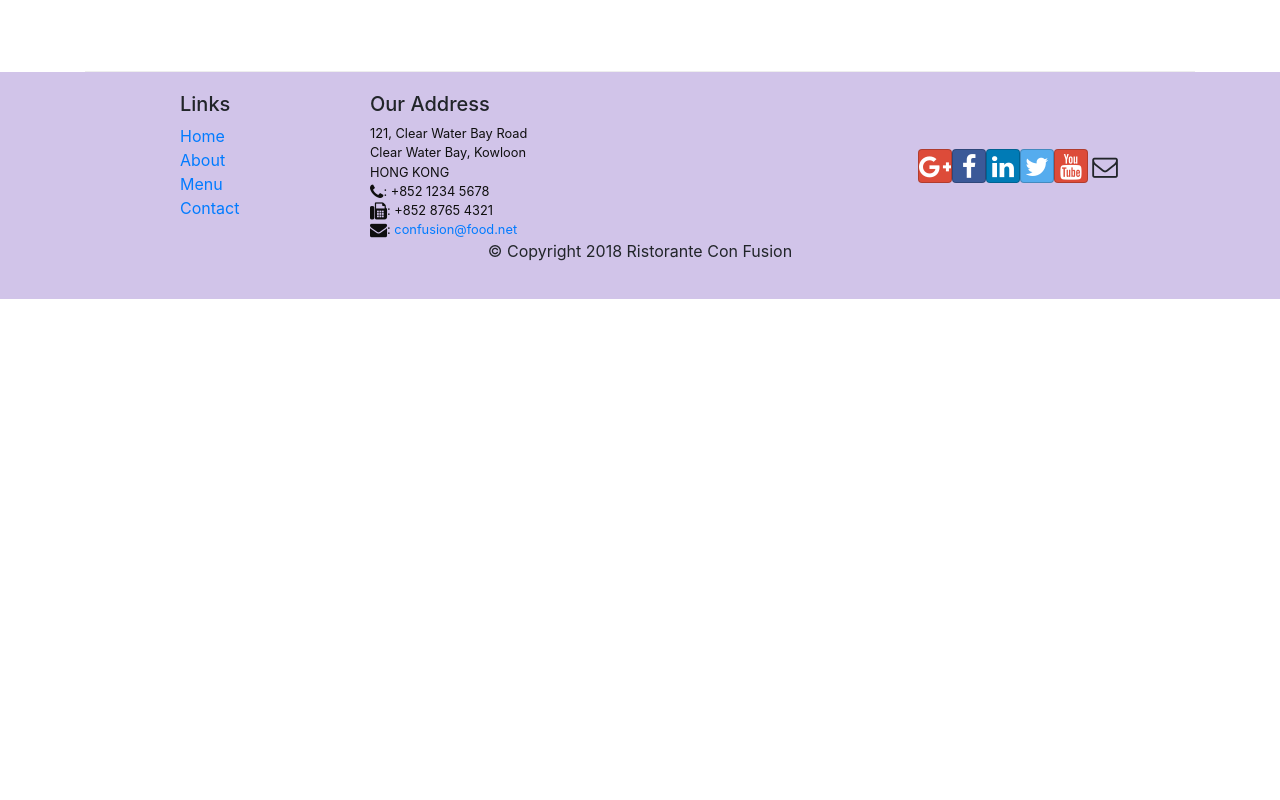
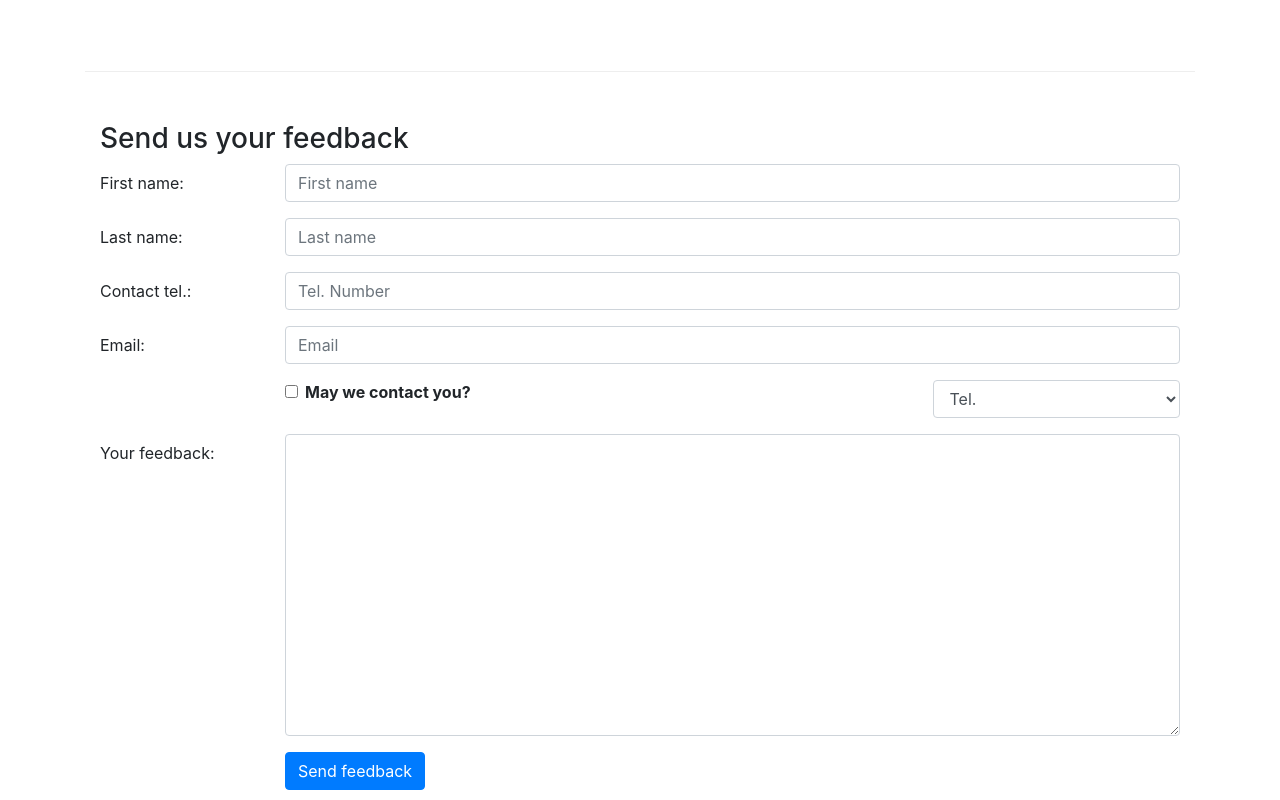
Before and after one commit to jupmorenor/reactconfusion, a React (Create React App) app: page /contactus in a window 1280 px wide. Shown: the part 800-1600 px from the top of the page. Before the commit the page ends 1099 px from the top, so only its background shows below. Built offline with nearby package versions, Linux system fonts and the light colour scheme.

Commit message:
Form controlled by the state of the Component

```diff
--- a/src/components/ContactComponent.js
+++ b/src/components/ContactComponent.js
@@ -1,8 +1,40 @@
-import React from 'react';
-import { Breadcrumb, BreadcrumbItem } from 'reactstrap'
+import React, { Component } from 'react';
+import { Breadcrumb, BreadcrumbItem, Button, Form, FormGroup, Input, Col, Label } from 'reactstrap'
 import { Link } from 'react-router-dom'
 
-function Contact(props) {
+class Contact extends Component {
+    constructor(props) {
+        super();
+        this.state = {
+            firstname: '',
+            lastname: '',
+            telnum: '',
+            email: '',
+            agree: false,
+            contactType: 'Tel.',
+            message: ''
+        }
+        this.handleSubmit = this.handleSubmit.bind(this);
+        this.handleInputChange = this.handleInputChange.bind(this);
+    }
+
+    handleInputChange(event) {
+        const target = event.target;
+        const value = target.type === 'checkbox' ? target.checked : target.value;
+        const name = target.name;
+
+        this.setState({
+            [name]: value
+        })
+    }
+
+    handleSubmit(event) {
+        console.log("State: " + JSON.stringify(this.state));
+        alert("State: " + JSON.stringify(this.state));
+        event.preventDefault();
+    }
+
+    render() {
         return(
             <div className="container">
                 <div className="row">
@@ -41,8 +73,70 @@
                         </div>
                     </div>
                 </div>
+                <div className="row row-content">
+                    <div className="col-12">
+                        <h3>Send us your feedback</h3>
+                    </div>
+                    <div className="col-12 col md-9">
+                        <Form onSubmit={this.handleSubmit} >
+                            <FormGroup row>
+                                <Label for="firstname" md={2} >First name: </Label>
+                                <Col md={10} >
+                                    <Input type="text" id="firstname" name="firstname" placeholder="First name" value={this.state.firstname} onChange={this.handleInputChange} />
+                                </Col>
+                            </FormGroup>
+                            <FormGroup row>
+                                <Label for="lastname" md={2} >Last name: </Label>
+                                <Col md={10} >
+                                    <Input type="text" id="lastname" name="lastname" placeholder="Last name" value={this.state.lastname} onChange={this.handleInputChange} />
+                                </Col>
+                            </FormGroup>
+                            <FormGroup row>
+                                <Label for="telnum" md={2} >Contact tel.: </Label>
+                                <Col md={10} >
+                                    <Input type="tel" id="telnum" name="telnum" placeholder="Tel. Number" value={this.state.telnum} onChange={this.handleInputChange} />
+                                </Col>
+                            </FormGroup>
+                            <FormGroup row>
+                                <Label for="email" md={2} >Email: </Label>
+                                <Col md={10} >
+                                    <Input type="email" id="email" name="email" placeholder="Email" value={this.state.email} onChange={this.handleInputChange} />
+                                </Col>
+                            </FormGroup>
+                            <FormGroup row>
+                                <Col md={{size: 6, offset: 2}}>
+                                    <FormGroup check>
+                                        <Label check>
+                                            <Input type="checkbox" name="agree" checked={this.state.agree} onChange={this.handleInputChange} /> {' '}
+                                            <strong>May we contact you?</strong>
+                                        </Label>
+                                    </FormGroup>
+                                </Col>
+                                <Col md={{size: 3, offset:1}} >
+                                    <Input type="select" name="contactType" value={this.state.contactType} onChange={this.handleInputChange} >
+                                        <option value="tel">Tel.</option>
+                                        <option value="email">Email</option>
+                                    </Input>
+                                </Col>
+                            </FormGroup>
+                            <FormGroup row>
+                                <Label for="message" md={2} >Your feedback: </Label>
+                                <Col md={10} >
+                                    <Input type="textarea" id="message" name="message" rows="12" value={this.state.message} onChange={this.handleInputChange} />
+                                </Col>
+                            </FormGroup>
+                            <FormGroup row>
+                            <Col md={{size: 10, offset: 2}} >
+                                <Button type="submit" color="primary">Send feedback</Button>
+                            </Col>
+                            </FormGroup>
+                        </Form>
+                    </div>
+
+                </div>
             </div>
         );
     }
+}
 
 export default Contact;
```
Lines whose indentation alone changed are shown as unchanged.
